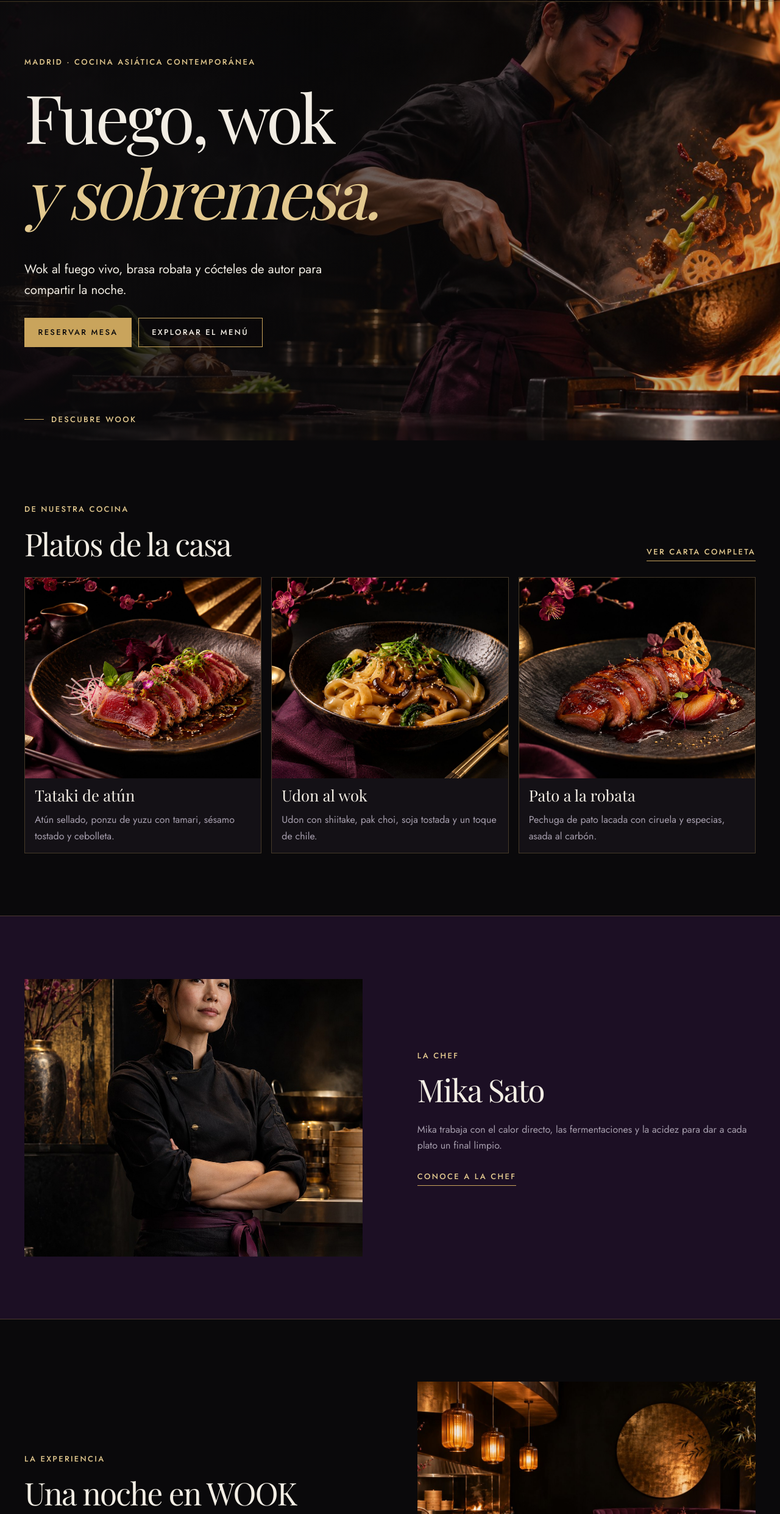
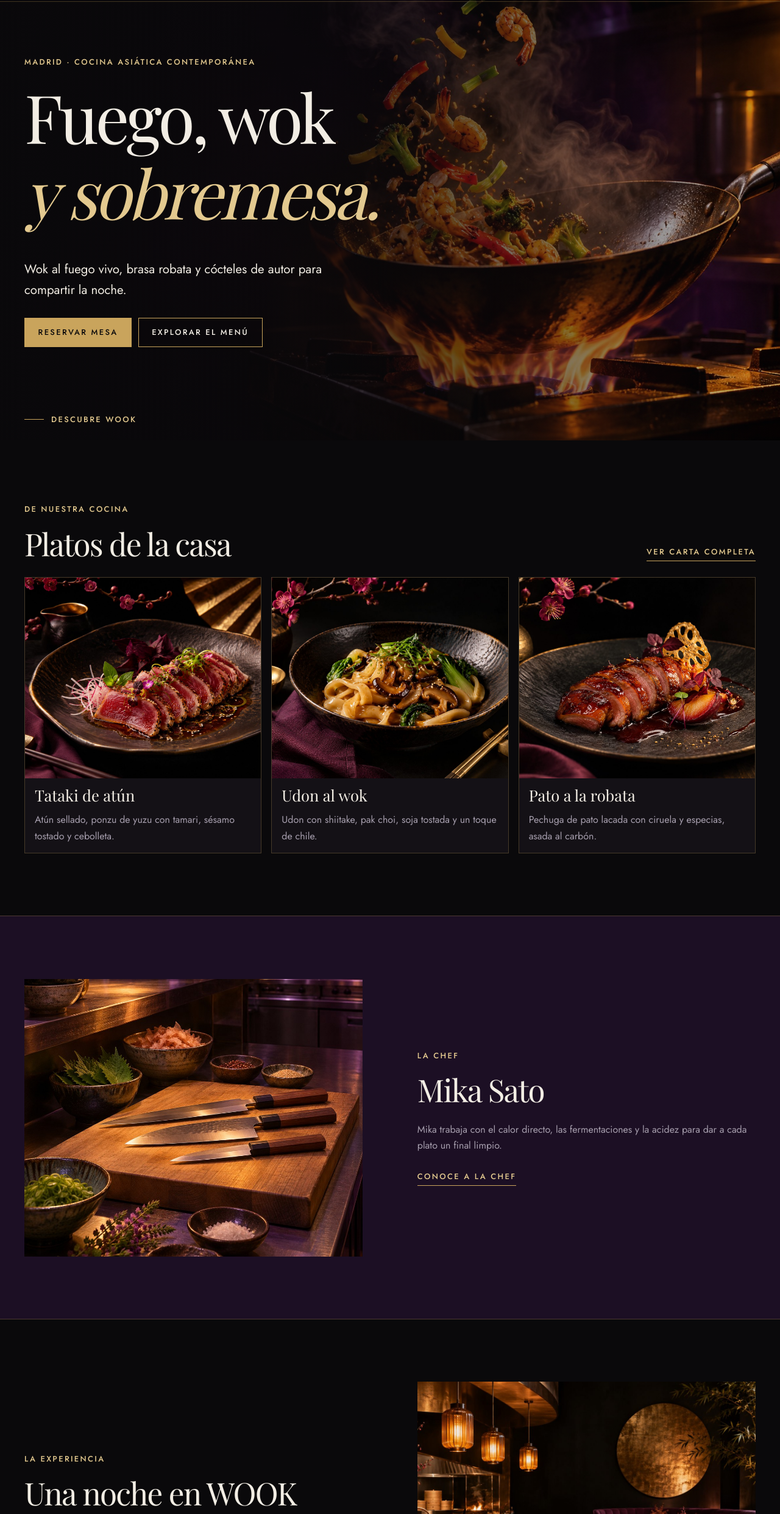
Before and after one commit to danielquinteroraz-creator/restaurante-wook, a plain HTML site: page index.html in a window 1280 px wide. Shown: the part 78-2560 px from the top of the page at 61% size. Drawn offline with nearby package versions, Linux system fonts and the light colour scheme; a web font is replaced by a local one.

Commit message:
Sustituir imágenes con personas por imágenes de cocina
Co-Authored-By: Claude Opus 5.5 <noreply@anthropic.com>

```diff
--- a/css/styles.css
+++ b/css/styles.css
@@ -53,7 +53,7 @@ img { width: 100%; object-fit: cover; }
 .hero { min-height: 100vh; min-height: 100svh; position: relative; display: grid; align-items: center; isolation: isolate; padding-block: calc(var(--header) + 2rem) 6rem; background: var(--ink); }
 .hero-image, .hero::after { position: absolute; inset: 0; width: 100%; height: 100%; z-index: -2; }
 .hero-image { object-position: 65% center; }
-.hero::after { content: ""; z-index: -1; background: linear-gradient(90deg, rgba(10,9,11,.92), rgba(10,9,11,.70) 35%, rgba(10,9,11,.18) 100%); }
+.hero::after { content: ""; z-index: -1; background: linear-gradient(90deg, rgba(10,9,11,.92), rgba(10,9,11,.76) 42%, rgba(10,9,11,.46) 78%, rgba(10,9,11,.18) 100%); }
 .hero h1 { font-size: clamp(3.4rem, 8.6vw, 8.2rem); }
 .hero em { font-weight: 400; color: var(--gold-soft); }
 .hero .lede { color: var(--ivory); }
@@ -68,6 +68,7 @@ img { width: 100%; object-fit: cover; }
 .cards h3, .cards p { margin: .85rem 1rem; }
 .split { display: grid; grid-template-columns: repeat(2, minmax(0, 1fr)); align-items: center; gap: clamp(1.5rem, 7vw, 7rem); }
 .split img { aspect-ratio: 1.22; object-position: center 38%; }
+.split .kitchen-image { object-position: center 75%; }
 .reverse .split img { order: 1; }
 .split .text-link, .split .button { margin-top: .65rem; }
 .hours { margin: 0 0 1.5rem; }
@@ -167,7 +168,7 @@ footer h2 { color: var(--gold-soft); margin-bottom: .75rem; }
 @media (max-width: 510px) {
   .cards, .menu-grid { grid-template-columns: minmax(0, 1fr); }
   .cards img { aspect-ratio: 1.65; }
-  .hero::after { background: rgba(10,9,11,.60); }
+  .hero::after { background: rgba(10,9,11,.68); }
   .tasting { align-items: flex-start; flex-direction: column; }
   .tasting-price { text-align: left; }
   .footer-grid { grid-template-columns: 1fr; }
--- a/index.html
+++ b/index.html
@@ -22,7 +22,7 @@
 <div class="lang" role="group" aria-label="Idioma" data-en-aria-label="Language"><button type="button" data-lang="es" aria-label="Español">ES</button><span aria-hidden="true">/</span><button type="button" data-lang="en" aria-label="English">EN</button></div>
 </div></header>
 <main id="main"><section class="hero">
-<img class="hero-image" src="assets/img/hero.jpg" alt="Llamas sobre un wok en una cocina oscura" data-en-alt="Flames rising from a wok in a dark kitchen" fetchpriority="high">
+<img class="hero-image" src="assets/img/hero-fuego.jpg" alt="Wok de hierro sobre llamas, con verduras y gambas en el aire entre el vapor" data-en-alt="Iron wok over flames, with vegetables and shrimp tossed through steam" fetchpriority="high">
 <div class="wrap hero-inner"><p class="eyebrow" data-en="Madrid · Contemporary Asian dining">Madrid · Cocina asiática contemporánea</p>
 <h1><span data-en="Fire, wok">Fuego, wok</span><br><em><span data-en="and a night to linger.">y sobremesa.</span></em></h1>
 <p class="lede" data-en="Live-fire wok cooking, robata charcoal and signature cocktails for a night worth sharing.">Wok al fuego vivo, brasa robata y cócteles de autor para compartir la noche.</p>
@@ -30,7 +30,7 @@
 </div><div class="wrap hero-bottom"><span aria-hidden="true"></span><a href="#firma" class="" data-en="Discover WOOK">Descubre WOOK</a></div></section>
 <section id="firma" class="wrap section"><div class="section-heading reveal"><div><p class="eyebrow" data-en="From our kitchen">De nuestra cocina</p><h2 data-en="Signature dishes">Platos de la casa</h2></div><a href="menu.html" class="text-link" data-en="View the full menu">Ver carta completa</a></div>
 <div id="signatures" class="cards"><article><img src="assets/img/atun.jpg" alt="Tataki de atún" data-en-alt="Tuna tataki" loading="lazy"><h3 data-en="Tuna tataki">Tataki de atún</h3></article><article><img src="assets/img/wok.jpg" alt="Udon al wok" data-en-alt="Wok-fried udon" loading="lazy"><h3 data-en="Wok-fried udon">Udon al wok</h3></article><article><img src="assets/img/pato.jpg" alt="Pato a la robata" data-en-alt="Robata duck" loading="lazy"><h3 data-en="Robata duck">Pato a la robata</h3></article></div></section>
-<section class="band plum"><div class="wrap split reveal"><img src="assets/img/chef.jpg" alt="La chef Mika Sato en su cocina" data-en-alt="Chef Mika Sato in her kitchen" loading="lazy"><div><p class="eyebrow" data-en="The chef">La chef</p><h2 data-en="Mika Sato">Mika Sato</h2><p data-en="Mika works with direct heat, fermentation and acidity to give each dish a clean finish.">Mika trabaja con el calor directo, las fermentaciones y la acidez para dar a cada plato un final limpio.</p><a href="nosotros.html#chef" class="text-link" data-en="Meet the chef">Conoce a la chef</a></div></div></section>
+<section class="band plum"><div class="wrap split reveal"><img class="kitchen-image" src="assets/img/cocina.jpg" alt="Cuchillos japoneses sobre una tabla, con cuencos de cerámica, hierbas y especias" data-en-alt="Japanese knives on a cutting board with ceramic bowls, herbs and spices" loading="lazy"><div><p class="eyebrow" data-en="The chef">La chef</p><h2 data-en="Mika Sato">Mika Sato</h2><p data-en="Mika works with direct heat, fermentation and acidity to give each dish a clean finish.">Mika trabaja con el calor directo, las fermentaciones y la acidez para dar a cada plato un final limpio.</p><a href="nosotros.html#chef" class="text-link" data-en="Meet the chef">Conoce a la chef</a></div></div></section>
 <section class="band reverse"><div class="wrap split reveal"><img src="assets/img/interior.jpg" alt="Comedor WOOK iluminado en tonos ámbar" data-en-alt="WOOK dining room in amber light" loading="lazy"><div><p class="eyebrow" data-en="The experience">La experiencia</p><h2 data-en="An evening at WOOK">Una noche en WOOK</h2><p data-en="The first cocktails are shaken at the bar. From the dining room you can see the robata fire. The table is set for sharing.">En la barra se agita el primer cóctel. Desde el comedor se ve el fuego de la robata. La mesa está puesta para pedir al centro.</p><a href="nosotros.html#espacio" class="text-link" data-en="Explore the space">Descubre el espacio</a></div></div></section>
 <section class="band plum visit-band"><div class="wrap split reveal"><div><p class="eyebrow" data-en="Plan your visit">Planifica tu visita</p><h2 data-en="Your table at WOOK">Tu mesa en WOOK</h2><a href="reservas.html" class="button" data-en="Book a table">Reservar mesa</a></div><dl class="hours"><div><dt data-en="Monday">Lunes</dt><dd data-en="Closed">Cerrado</dd></div><div><dt data-en="Tue–Thu">Mar–jue</dt><dd>13:00–16:00 · 19:30–23:30</dd></div><div><dt data-en="Fri–Sat">Vie–sáb</dt><dd>13:00–16:00 · 19:30–00:30</dd></div><div><dt data-en="Sunday">Domingo</dt><dd>13:00–17:00</dd></div></dl></div></section></main>
 <footer><div class="wrap footer-grid"><div><a class="brand" href="index.html" aria-label="WOOK — Inicio" data-en-aria-label="WOOK — Home"><svg viewBox="0 0 40 40" aria-hidden="true"><circle cx="20" cy="20" r="18"/><path d="M9 20h22m-20 0q9 17 18 0m-9-4q-4-4 1-8"/></svg>WOOK</a><p data-en="Contemporary Asian dining">Cocina asiática contemporánea</p></div><div><h2 data-en="Find us">Encuéntranos</h2><p>Pasaje de la Brasa, 18<br>28004 Madrid</p><a href="mailto:hola@wook.example">hola@wook.example</a></div><div><h2 data-en="Explore">Explora</h2><nav aria-label="Enlaces del pie" data-en-aria-label="Footer links"><a href="index.html" data-en="Home">Inicio</a><a href="nosotros.html" data-en="About">Nosotros</a><a href="menu.html" data-en="Menu">Menú</a><a href="reservas.html" data-en="Reservations">Reservas</a></nav></div></div><div class="wrap footer-note"><span data-en="© WOOK · Fictional restaurant portfolio">© WOOK · Restaurante ficticio de portafolio</span></div></footer>
```
Also changed, not shown: nosotros.html (+1 -1 lines), assets/img/chef.jpg (deleted), assets/img/cocina.jpg (added), assets/img/hero-fuego.jpg (added), assets/img/hero.jpg (deleted), 1 other file.
